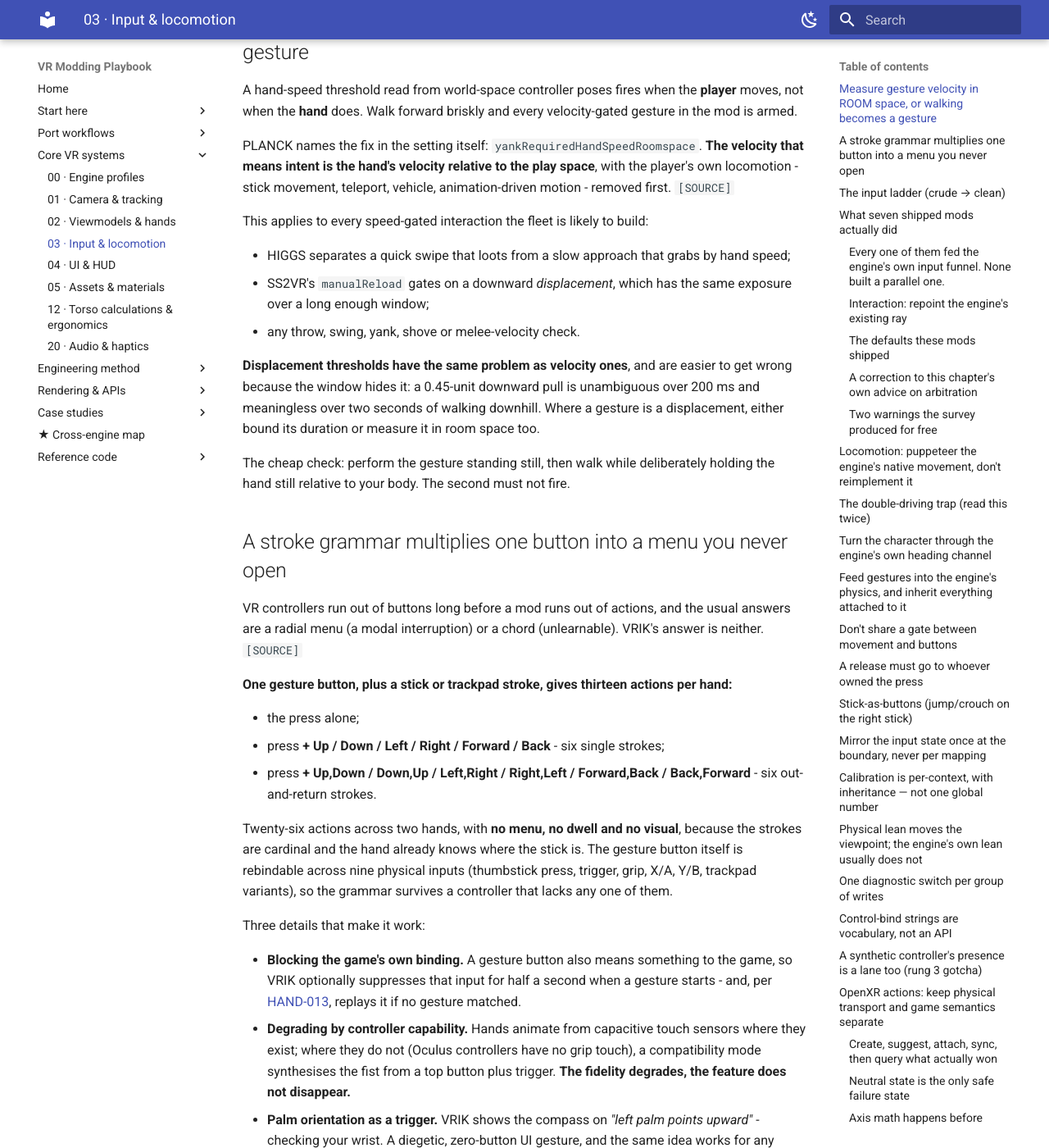
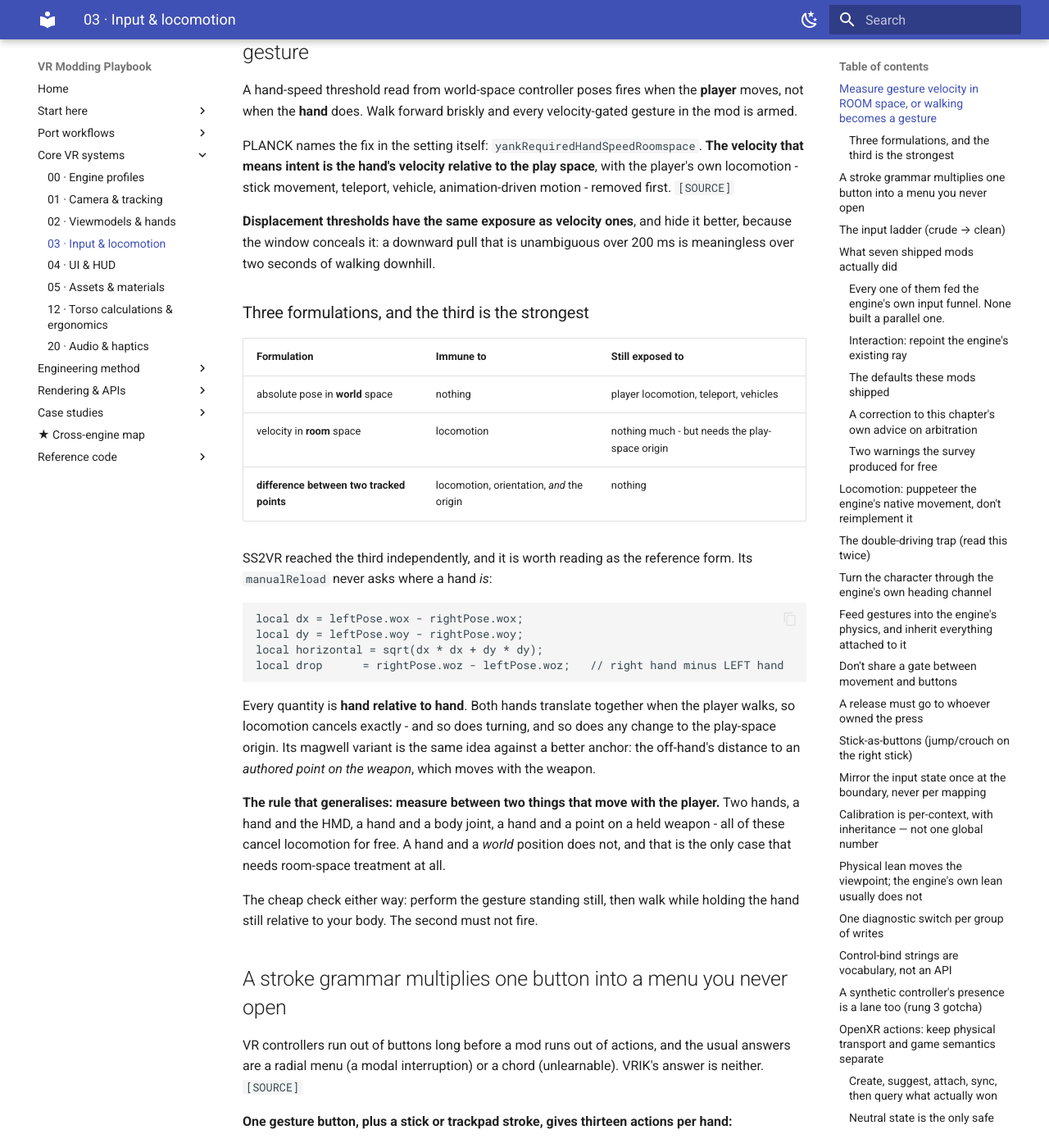
Before and after one commit to phunkaeg/vr-modding-playbook, an MkDocs documentation site: the page built from docs/03-input-and-locomotion.md, in a window 1280 px wide and 1400 px high, scrolled down 285 px. Shown: the whole window at 82% size. Built offline with MkDocs 1.6.1 and Material for MkDocs 9.7.7, drawn with Linux system fonts in a browser that asks for light colours.

Commit message:
Correct INPUT-010: SS2VR is the reference form, not an exposed case
Last commit claimed SS2VR's manualReload was exposed to the room-space problem -
a live finding against a sibling's shipped code. I checked before sending it, and
it is wrong.

Its gesture never asks where a hand IS:

    local dx    = leftPose.wox - rightPose.wox;
    local dy    = leftPose.woy - rightPose.woy;
    local drop  = rightPose.woz - leftPose.woz;   // right hand minus LEFT hand

Every quantity is hand relative to hand. Both hands translate together when the
player walks, so locomotion cancels exactly - and so does turning, and so does
any change to the play-space origin. The vhot variant is the same idea against a
better anchor: the off-hand's distance to an authored point on the weapon.

So the pattern was ranked wrongly. INPUT-010 now gives three formulations in
preference order rather than one recipe:

  1. a difference between two points that both move with the player - hand to
     hand, hand to HMD, hand to a body joint, hand to a point on a held weapon.
     Immune to locomotion, turning AND the origin, with no correction code to get
     wrong.
  2. room-space motion, with locomotion removed - PLANCK's
     yankRequiredHandSpeedRoomspace.
  3. world space, only when the other end of the measurement genuinely is the
     world - which is the only case needing correction at all.

The rule that generalises is better than the one I wrote: measure between two
things that move with the player. SS2VR is now cited as the reference for (1).

FAIL-INPUT-019 and the PLANCK ledger note corrected to match. Nothing else in the
previous commit is affected - the physics-body and loader-preflight material
stands.

All 8 checks pass.

Co-Authored-By: Claude Opus 5 <noreply@anthropic.com>

````diff
--- a/docs/03-input-and-locomotion.md
+++ b/docs/03-input-and-locomotion.md
@@ -14,19 +14,39 @@ PLANCK names the fix in the setting itself: `yankRequiredHandSpeedRoomspace`. **
 means intent is the hand's velocity relative to the play space**, with the player's own locomotion -
 stick movement, teleport, vehicle, animation-driven motion - removed first. `[SOURCE]`
 
-This applies to every speed-gated interaction the fleet is likely to build:
+**Displacement thresholds have the same exposure as velocity ones**, and hide it better, because the
+window conceals it: a downward pull that is unambiguous over 200 ms is meaningless over two seconds
+of walking downhill.
 
-- HIGGS separates a quick swipe that loots from a slow approach that grabs by hand speed;
-- SS2VR's `manualReload` gates on a downward *displacement*, which has the same exposure over a long
-  enough window;
-- any throw, swing, yank, shove or melee-velocity check.
+### Three formulations, and the third is the strongest
 
-**Displacement thresholds have the same problem as velocity ones**, and are easier to get wrong
-because the window hides it: a 0.45-unit downward pull is unambiguous over 200 ms and meaningless
-over two seconds of walking downhill. Where a gesture is a displacement, either bound its duration or
-measure it in room space too.
+| Formulation | Immune to | Still exposed to |
+|---|---|---|
+| absolute pose in **world** space | nothing | player locomotion, teleport, vehicles |
+| velocity in **room** space | locomotion | nothing much - but needs the play-space origin |
+| **difference between two tracked points** | locomotion, orientation, *and* the origin | nothing |
 
-The cheap check: perform the gesture standing still, then walk while deliberately holding the hand
+SS2VR reached the third independently, and it is worth reading as the reference form. Its
+`manualReload` never asks where a hand *is*:
+
+```squirrel
+local dx = leftPose.wox - rightPose.wox;
+local dy = leftPose.woy - rightPose.woy;
+local horizontal = sqrt(dx * dx + dy * dy);
+local drop      = rightPose.woz - leftPose.woz;   // right hand minus LEFT hand
+```
+
+Every quantity is **hand relative to hand**. Both hands translate together when the player walks, so
+locomotion cancels exactly - and so does turning, and so does any change to the play-space origin.
+Its magwell variant is the same idea against a better anchor: the off-hand's distance to an *authored
+point on the weapon*, which moves with the weapon.
+
+**The rule that generalises: measure between two things that move with the player.** Two hands, a
+hand and the HMD, a hand and a body joint, a hand and a point on a held weapon - all of these cancel
+locomotion for free. A hand and a *world* position does not, and that is the only case that needs
+room-space treatment at all.
+
+The cheap check either way: perform the gesture standing still, then walk while holding the hand
 still relative to your body. The second must not fire.
 
 ## A stroke grammar multiplies one button into a menu you never open {#stroke-grammar}
````
Also changed, not shown: docs/coverage.md (+5 -5 lines), docs/failure-atlas.md (+1 -1 lines), docs/pattern-catalog.md (+17 -7 lines), sources.yml (+1 -1 lines).
